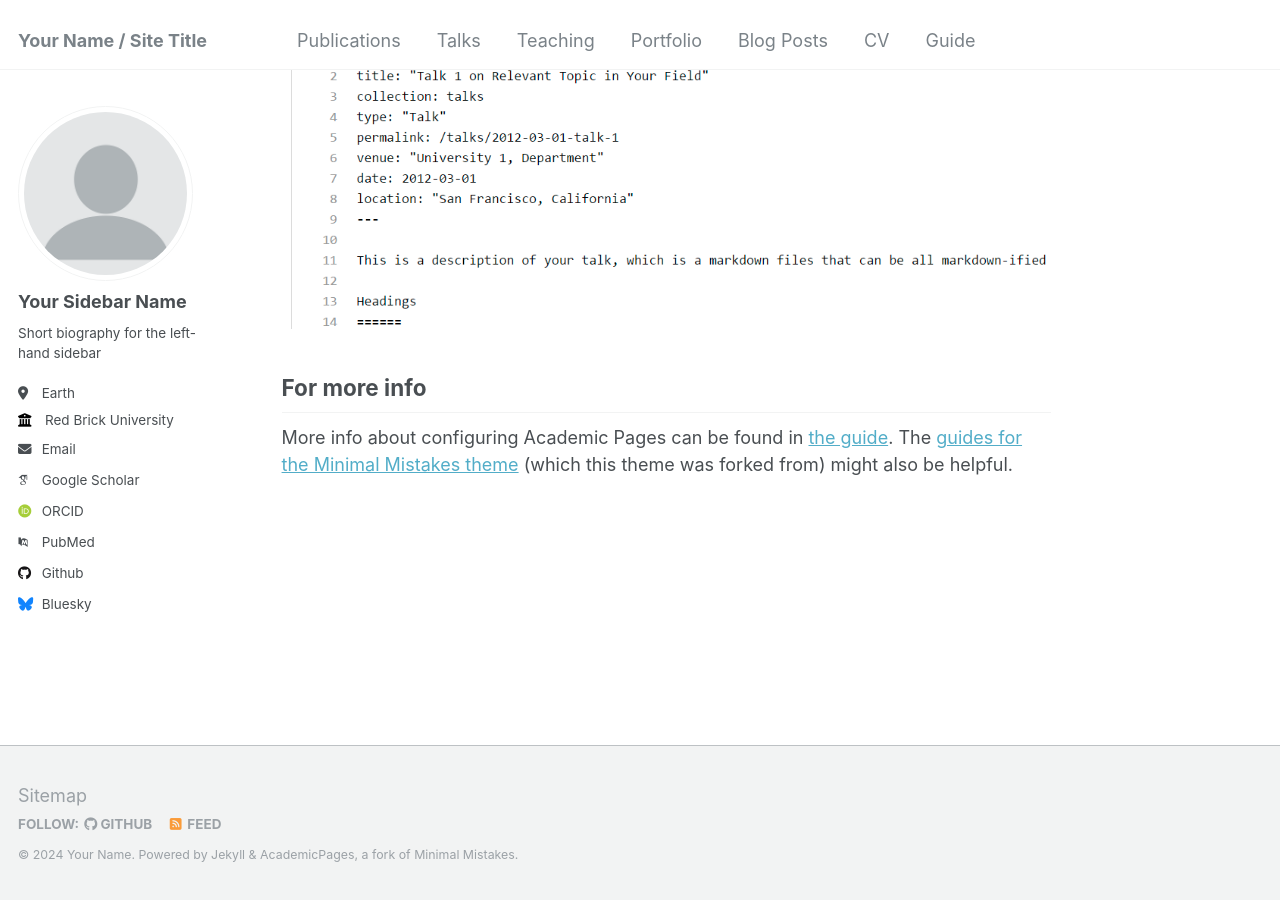
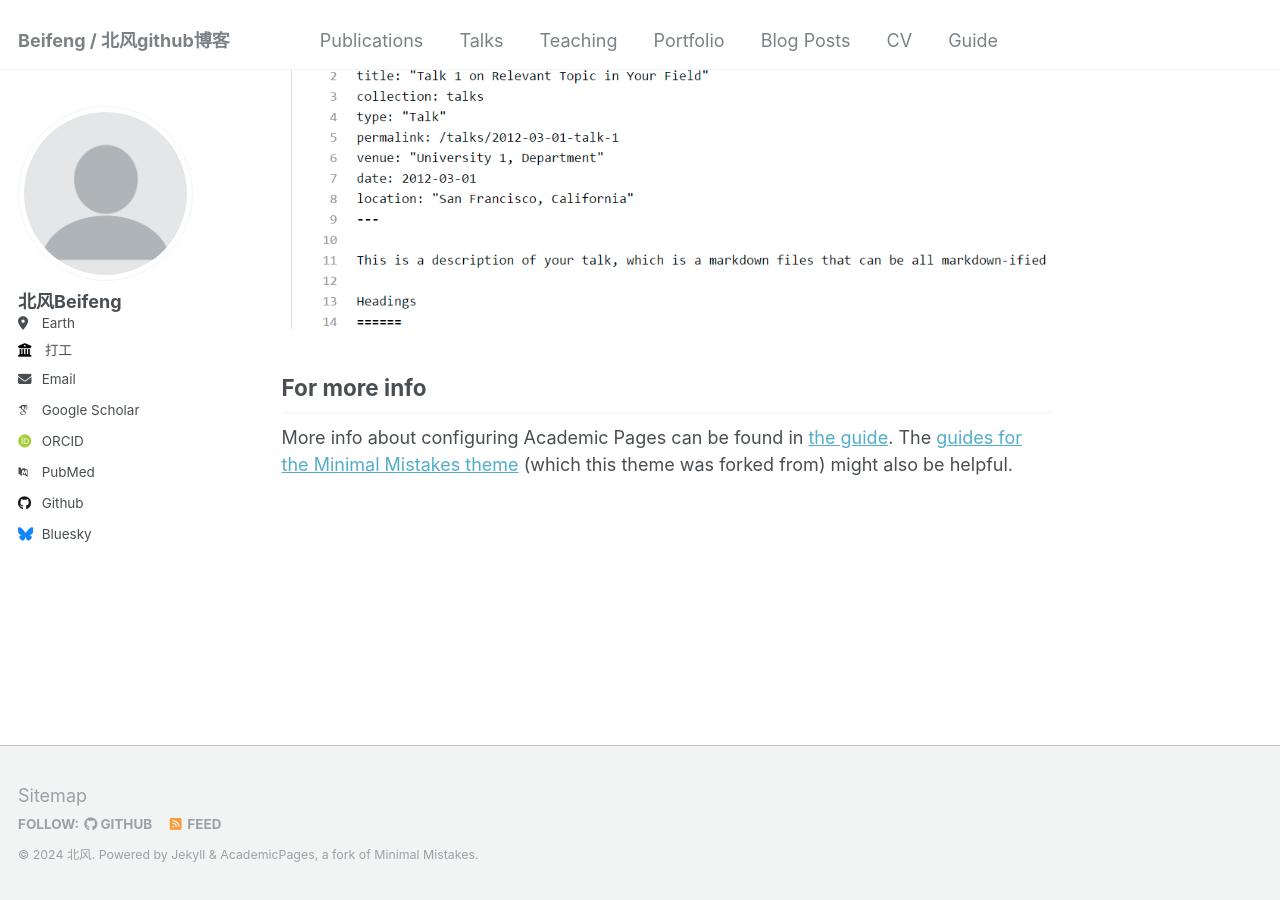
Before and after one commit to beifengisnil/beifengisnil.github.io, a Jekyll site: the page built from _pages/about.md, in a window 1280 px wide and 900 px high, scrolled down 2660 px. Built offline with Jekyll 4.4.1, drawn with Linux system fonts in a browser that asks for light colours; some web fonts are replaced.

Commit message:
Update _config.yml

```diff
--- a/_config.yml
+++ b/_config.yml
@@ -8,13 +8,13 @@
 
 # Basic Site Settings
 locale                   : "en-US"
-title                    : "Your Name / Site Title"
+title                    : "Beifeng / 北风github博客"
 title_separator          : "-"
-name                     : &name "Your Name"
-description              : &description "personal description"
-url                      : https://academicpages.github.io # the base hostname & protocol for your site e.g. "https://mmistakes.github.io"
+name                     : &name "北风"
+description              : &description "打代码分享技术"
+url                      : https://beifengisnil.github.io/ # the base hostname & protocol for your site e.g. "https://mmistakes.github.io"
 baseurl                  : "" # the subpath of your site, e.g. "/blog"
-repository               : "academicpages/academicpages.github.io"
+repository               : "beifengisnil/beifengisnil.github.io"
 
 # Site Author - The following control what appear as part of the author content on the side bar.
 #               If a field is blank the icon and link will not appear, otherwise it will be shown.
@@ -22,13 +22,11 @@ repository               : "academicpages/academicpages.github.io"
 author:
   # Biographic information
   avatar           : "profile.png"
-  name             : "Your Sidebar Name"
-  pronouns         : # example: "she/her"
-  bio              : "Short biography for the left-hand sidebar"
+  name             : "北风Beifeng"
   location         : "Earth"
-  employer         : "Red Brick University"
+  employer         : "打工"
   uri              : # URL
-  email            : "none@example.org"
+  email            : "微信Le-studyg"
 
   # Academic websites
   arxiv            : # URL - Update with the correct link to your profile
```
